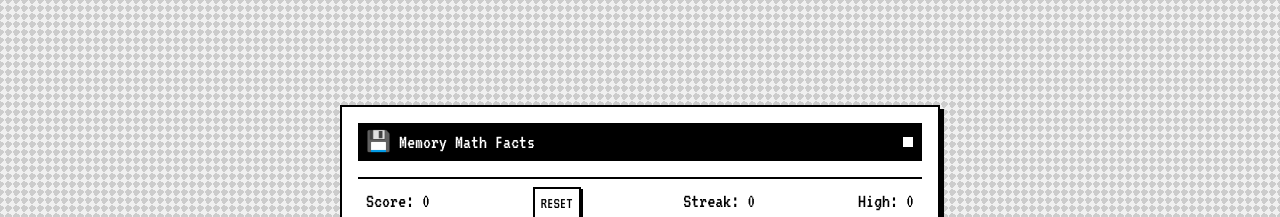
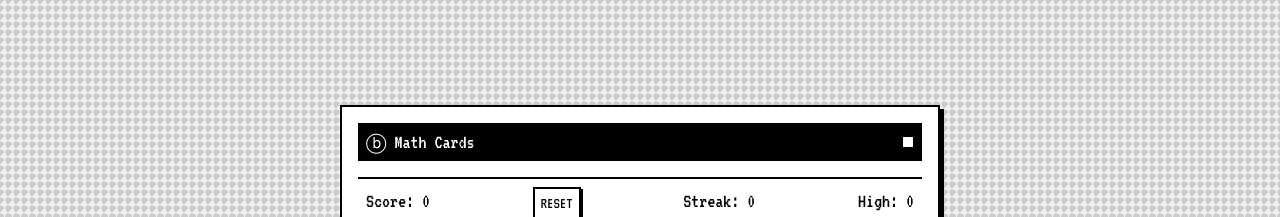
Before and after one commit to bfugitt/mathcards, a plain HTML site: page index.html in a window 1280 px wide. Shown: the top 217 px of the page. Drawn offline with nearby package versions, Linux system fonts and the light colour scheme.

Commit message:
Update index.html

```diff
--- a/index.html
+++ b/index.html
@@ -191,7 +191,7 @@
     <div id="game-window" class="window p-4">
         <!-- Title Bar -->
         <div class="title-bar mb-4">
-            <span>💾 Memory Math Facts</span>
+            <span>ⓑ Math Cards</span>
             <div class="control-box"></div>
         </div>
 
```
